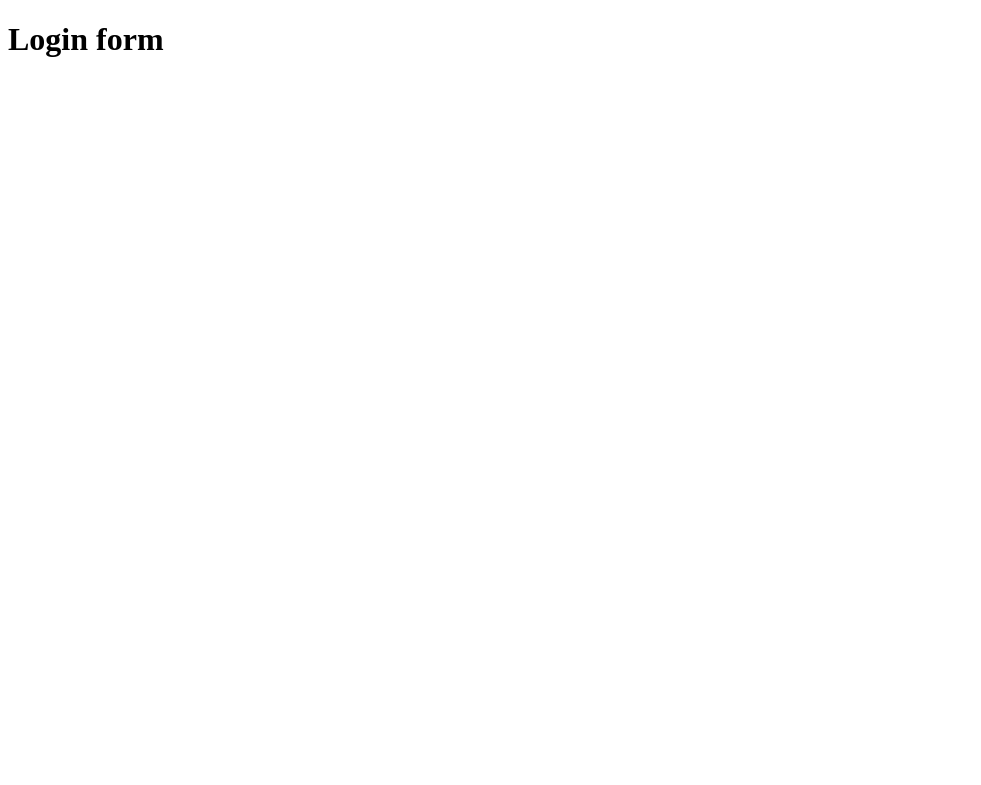
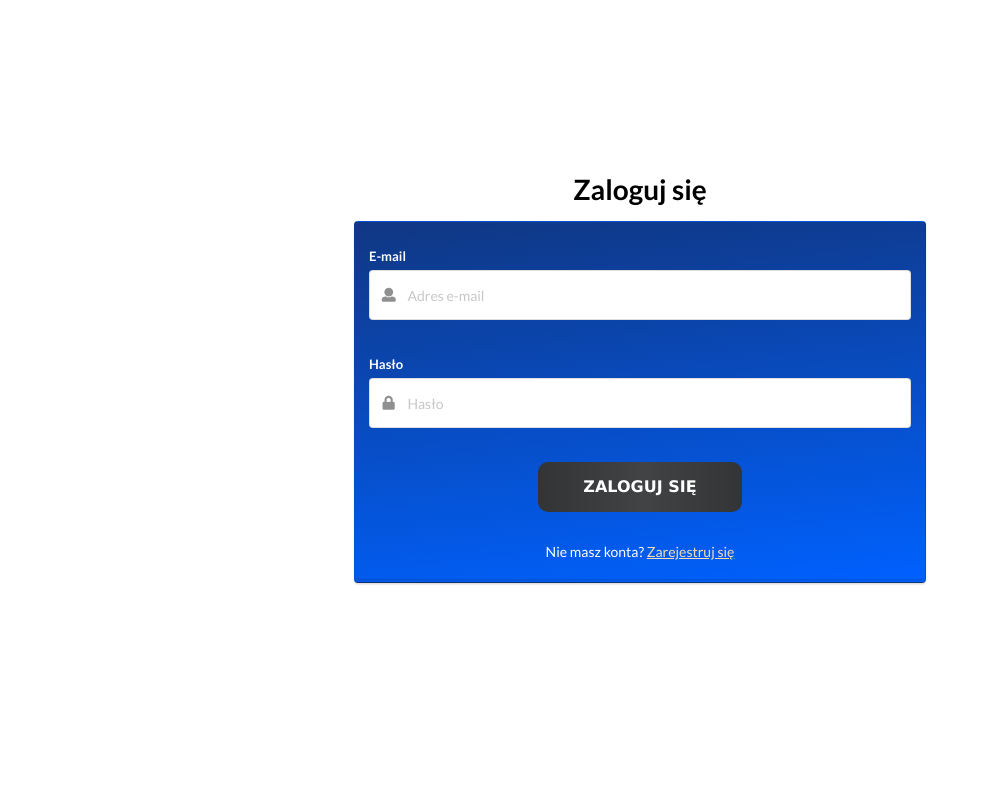
Before and after one commit to Wikkktor/EasyTransport, a Django app: page /konta/zaloguj/ in a window 1280 px wide. Before the commit the part shown is almost empty. Shown: the top 785 px of the page, without its empty margins (0-981 px from the left). Run offline with Django 4.2, Linux system fonts and the light colour scheme.

Commit message:
beta templates for login and register

```diff
--- a/templates/accounts/login.html
+++ b/templates/accounts/login.html
@@ -1,3 +1,4 @@
+{% load static %}
 <!doctype html>
 <html lang="en">
 <head>
@@ -5,9 +6,54 @@
     <meta name="viewport"
           content="width=device-width, user-scalable=no, initial-scale=1.0, maximum-scale=1.0, minimum-scale=1.0">
     <meta http-equiv="X-UA-Compatible" content="ie=edge">
-    <title>Document</title>
+    <link href="https://cdn.jsdelivr.net/npm/bootstrap@5.0.2/dist/css/bootstrap.min.css" rel="stylesheet">
+    <script src="https://cdn.jsdelivr.net/npm/bootstrap@5.0.2/dist/js/bootstrap.bundle.min.js"></script>
+    <link href="https://cdnjs.cloudflare.com/ajax/libs/semantic-ui/2.4.1/semantic.min.css" rel="stylesheet">
+    <link rel="stylesheet" href="{% static 'css/accounts.css' %}">
+    <script src="{% static 'js/accounts.js' %}"></script>
+    <title>EasyTransport Zaloguj się</title>
 </head>
 <body>
-<h1>Login form</h1>
+<div class="ui middle aligned center aligned grid">
+    <div class="column">
+        <h1 class="ui header">
+            <div class="content">
+                Zaloguj się
+            </div>
+        </h1>
+        <form class="ui large form" method="post">
+            {% csrf_token %}
+            <div class="ui stacked segment">
+                <div class="field">
+                    <label for="email"> E-mail </label>
+                    <div class="ui left icon input">
+                        <i class="user icon email_icon"></i>
+                        <input type="email" required name="email" id="email" placeholder="Adres e-mail">
+                    </div>
+                </div>
+                <div class="field">
+                    <label for="password"> Hasło </label>
+                    <div class="ui left icon input">
+                        <i class="lock icon pass_icon"></i>
+                        <input type="password"  required name="password" id="password" placeholder="Hasło">
+                    </div>
+                </div>
+                {% if messages %}
+                {% for msg in messages %}
+                <p style="margin: 0; color: white;">{{ msg }}</p>
+                {% endfor %}
+                {% endif %}
+                <div style="display: flex; justify-content: center">
+                    <button type="submit" class="button btn-grad">Zaloguj się</button>
+                </div>
+                <div class="login_in">
+                    Nie masz konta? <a href="{% url 'register' %}">Zarejestruj się</a>
+                </div>
+            </div>
+            <div class="ui error message"></div>
+        </form>
+
+    </div>
+</div>
 </body>
 </html>
```
Also changed, not shown: templates/accounts/register.html (+6 -1 lines).
